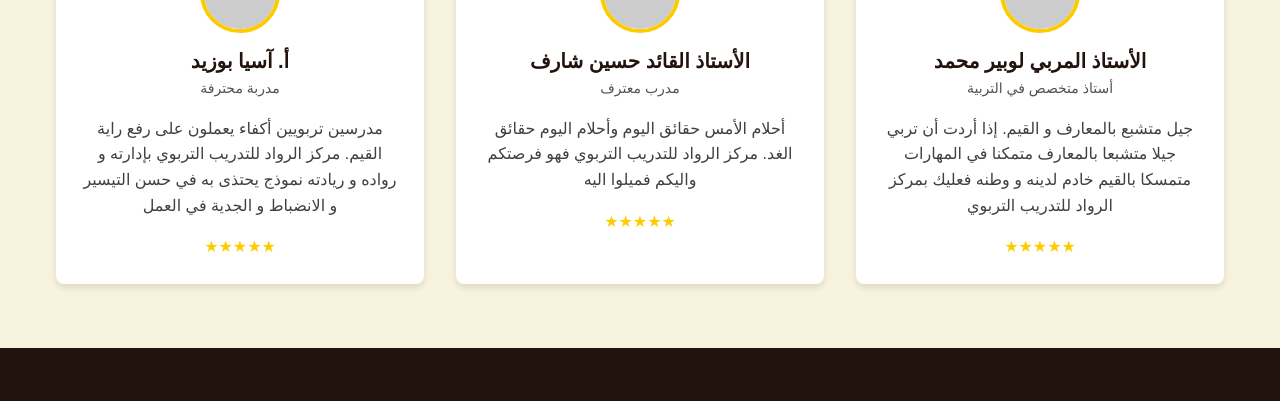
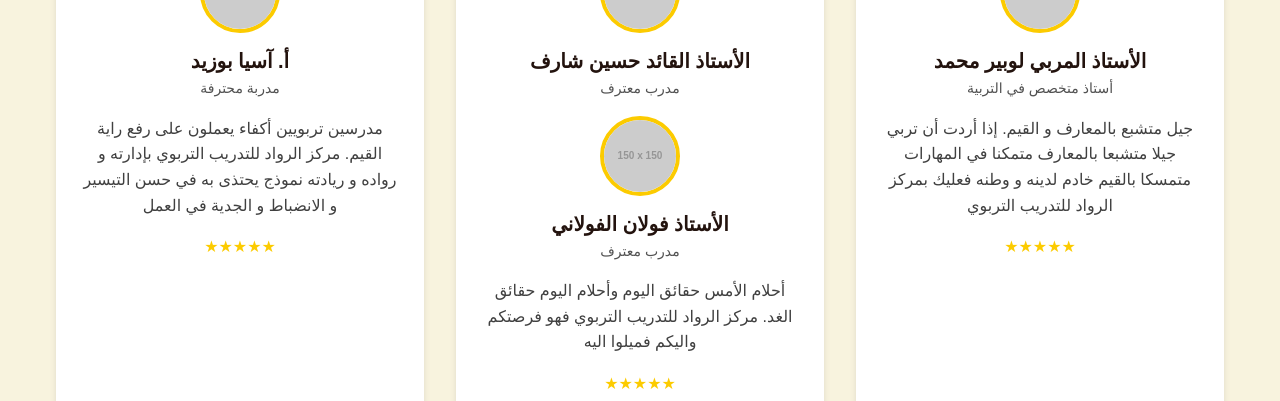
Before and after one commit to haithamkdesign/rouadacademy, a plain HTML site: page index.html in a window 1280 px wide. Shown: the part 2638-3039 px from the top of the page. Drawn offline with Linux system fonts and the light colour scheme; placeholder pictures from the web are drawn by us; a web font is replaced by a local one.

Commit message:
Update index.html

```diff
--- a/index.html
+++ b/index.html
@@ -311,6 +311,11 @@
                         <h3>الأستاذ القائد حسين شارف</h3>
                         <p>مدرب معترف</p>
                     </div>
+                         <div class="testimonial-profile">
+                        <img src="https://via.placeholder.com/150" alt="الأستاذ القائد حسين شارف">
+                        <h3>الأستاذ فولان الفولاني</h3>
+                        <p>مدرب معترف</p>
+                    </div>
                     <p class="testimonial-text">أحلام الأمس حقائق اليوم وأحلام اليوم حقائق الغد. مركز الرواد للتدريب التربوي فهو فرصتكم واليكم فميلوا اليه</p>
                     <div class="testimonial-rating">★★★★★</div>
                 </div>
```
